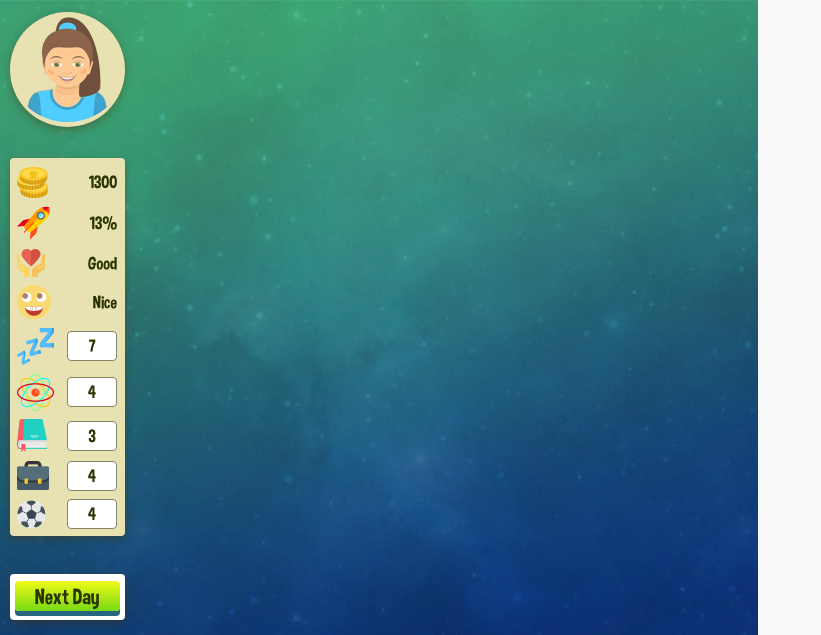
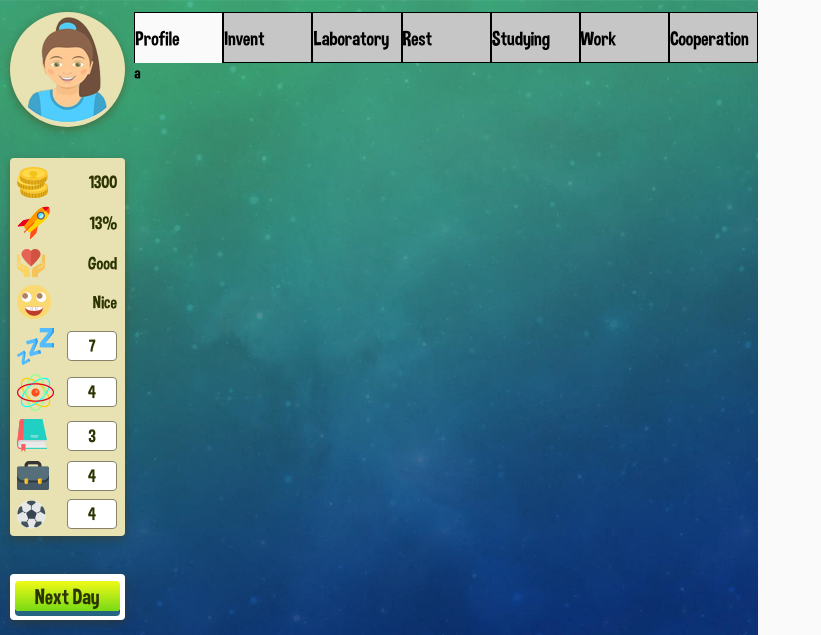
Before and after one commit to ginkomix/Stimey, a PHP site: page / in a window 1280 px wide. Shown: the top 635 px of the page, without its empty margins (0-821 px from the left). Run offline with PHP 8.4, Linux system fonts and the light colour scheme.

Commit message:
твоя очередь!

```diff
--- a/css/style.css
+++ b/css/style.css
@@ -120,3 +120,34 @@ main {
     border-radius: 4px;
     border: 1px solid #878368;
 }
+.buttonChangeBlock {
+    width: 100%;
+    font-size: 20px;
+      margin-top: 12px;
+    height: auto;
+    display: flex;
+    flex-direction: row;
+    justify-content: flex-start;
+}
+.buttonChange {
+    width: 90px;
+    height: 51px;
+    cursor: pointer;
+    display: flex;
+    align-items: center;
+
+    border: 1px solid black;
+
+    background: #c6c6c6;
+}
+#buttonChangeOn {
+    border-bottom: 0px solid;
+    background: #fafafa;
+}
+#study, #laboratory, #research,#rest,#training,#work,#cooperation{
+
+}
+
+#laboratory, #research, #rest,#training,#work,#cooperation{
+    display: none;
+}
--- a/index.html
+++ b/index.html
@@ -45,6 +45,23 @@
                 </div>
             </div>
             <div class="main">
+                <div class="buttonChangeBlock">
+                    <div class="buttonChange" href="study" id="buttonChangeOn">Profile</div>
+                    <div class="buttonChange" href="laboratory">Invent</div>
+                    <div class="buttonChange" href="research">Laboratory</div>
+                    <div class="buttonChange" href="rest">Rest</div>
+                    <div class="buttonChange" href="training">Studying </div>
+                    <div class="buttonChange" href="work">Work</div>
+                    <div class="buttonChange" href="cooperation">Cooperation</div>
+                </div>
+
+                <div id="study">a</div>
+                <div id="laboratory">b</div>
+                <div id="research">c</div>
+                <div id="rest">d</div>
+                <div id="training">e</div>
+                <div id="work">i</div>
+                <div id="cooperation">f</div>
 
             </div>
 
@@ -52,5 +69,6 @@
         <script src="js/jquery-3.2.1.min.js"></script>
         <script src="js/profile.js"></script>
         <script src="js/script.js"></script>
+        <script src="js/change.js"></script>
     </body>
 </html>
--- /dev/null
+++ b/js/change.js
@@ -0,0 +1,10 @@
+$('.buttonChangeBlock div').on('click',function(){
+    let href = $('#buttonChangeOn').attr('href');
+     $('.buyBlock').css('display','none');
+    $('.buttonChange').removeAttr('id','buttonChangeOn');
+    $(this).attr('id','buttonChangeOn');
+    let hrefNew = $(this).attr('href');
+    $('#'+href).css('display','none');
+   $('#'+hrefNew).css('display','flex');
+
+});
```
